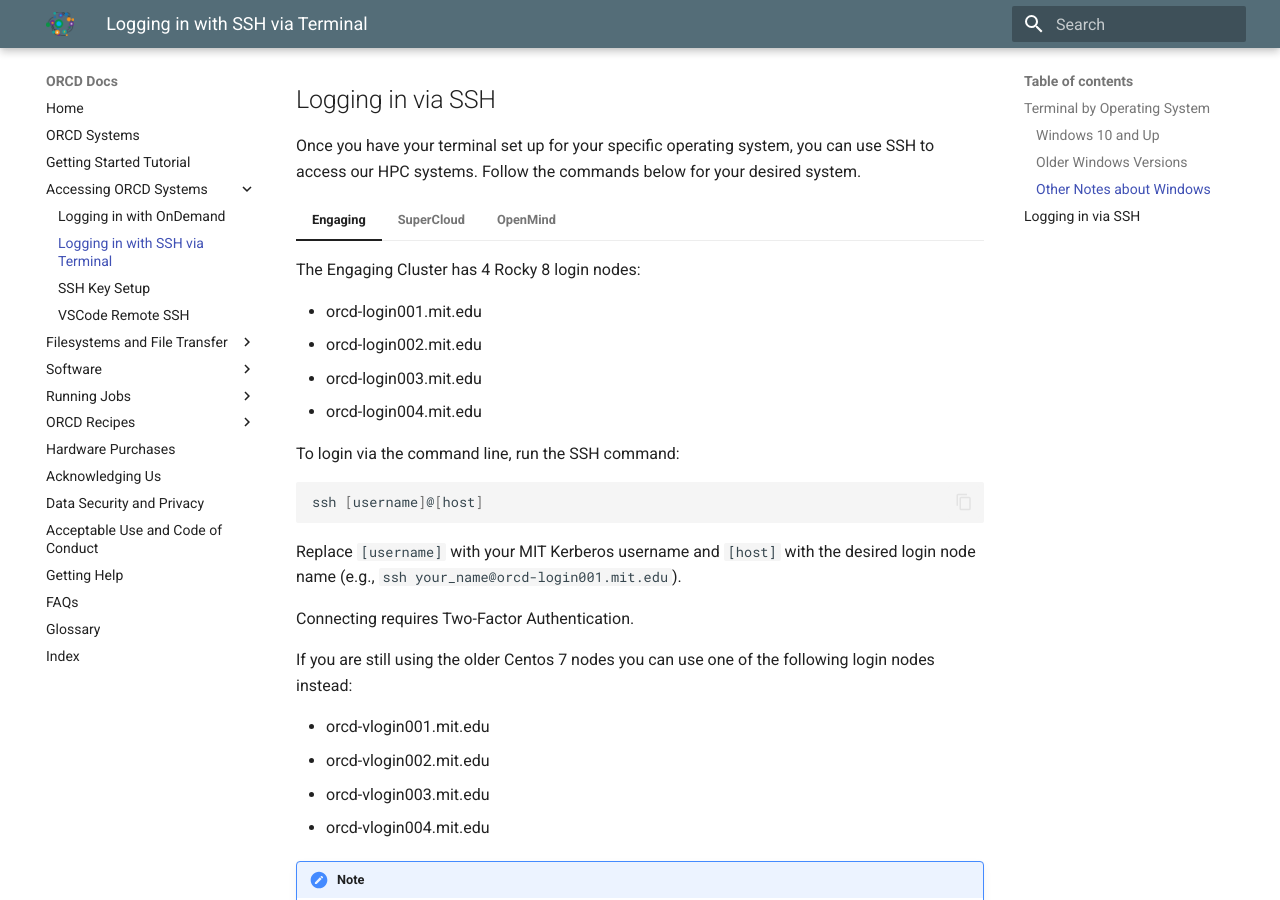
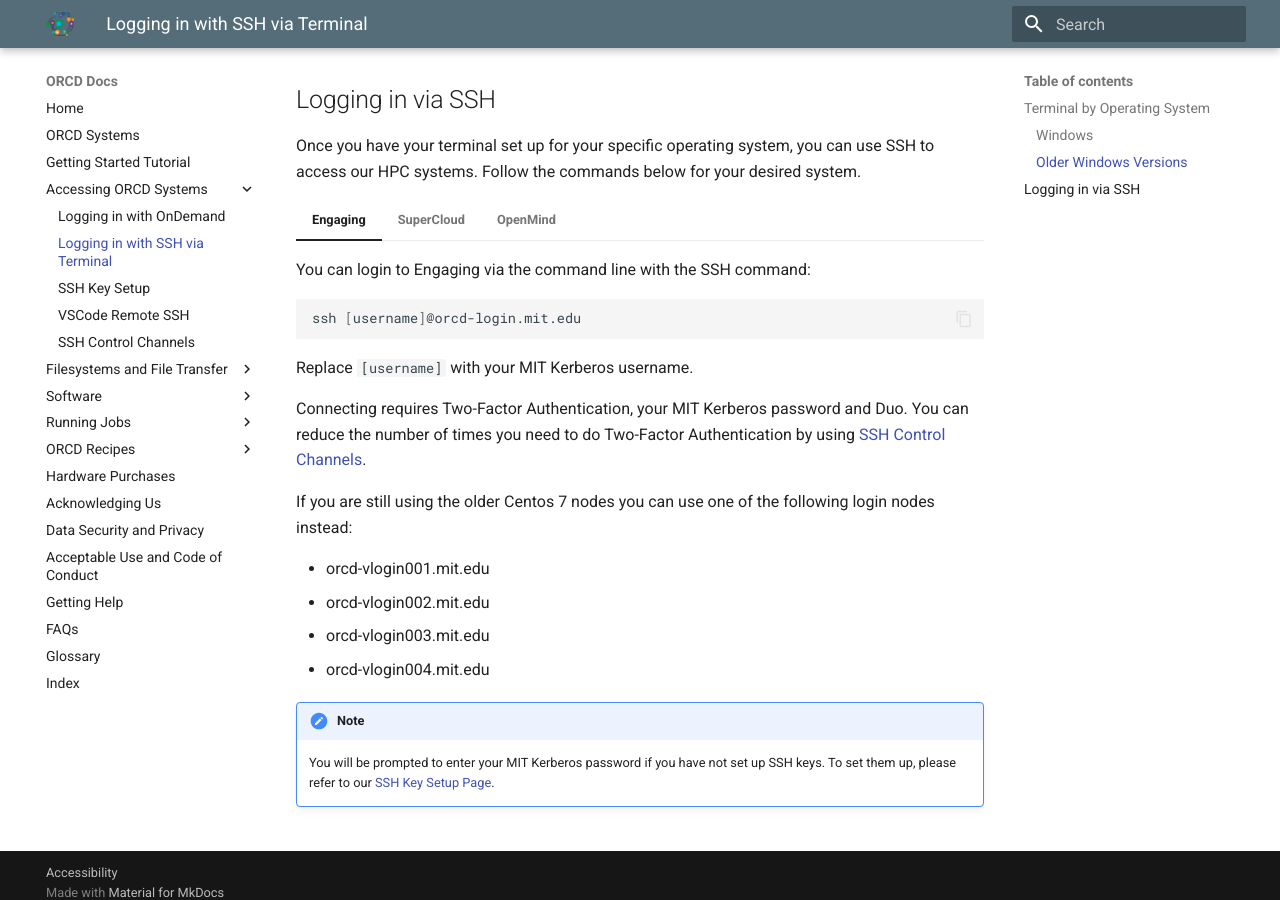
Before and after one commit to mit-orcd/orcd-docs-edit, an MkDocs documentation site: the page built from docs/accessing-orcd/ssh-login.md, in a window 1280 px wide and 900 px high, scrolled down 722 px. Built offline with MkDocs 1.6.1 and Material for MkDocs 9.7.7, drawn with Linux system fonts in a browser that asks for light colours.

Commit message:
updates for new login nodes and control channels

````diff
--- a/docs/accessing-orcd/ssh-login.md
+++ b/docs/accessing-orcd/ssh-login.md
@@ -21,7 +21,7 @@
 === "Windows"
     Windows systems offer multiple terminal options: Windows Terminal, Command Prompt, and PowerShell. The best way to get a terminal depends on your version of Windows. Starting at Windows 10, the Windows Subsystem for Linux (WSL) is available, allowing you to run Linux as an application in Windows. You can also use the Windows Command Prompt if you have SSH enabled. For older versions of Windows, install a terminal program that supports bash.
 
-    ####**Windows 10 and Up**
+    ####**Windows**
     You have two options:
 
     1. **Windows Command Prompt (CMD):** Comes with all Windows computers and supports SSH with little to no setup. However, it lacks some tools for transferring files and uses different commands than Linux.
@@ -34,31 +34,17 @@
     ####**Older Windows Versions**
     For older Windows versions, install a terminal that supports bash and SSH, such as MobaXterm. Follow the instructions on this [Page](https://mobaxterm.mobatek.net/) to install MobaXterm and create a local shell.
 
-    ####Other Notes about Windows
-    Some programs may seem like valid terminals for accessing SuperCloud but are not ideal. Here are a few examples and why they are not recommended:
-
-    - <u>Windows Command Prompt (pre-Windows 10):</u> Does not natively support bash or SSH commands.
-    - <u>Windows PowerShell (pre-Windows 10):</u> Similar to Command Prompt, it does not natively support bash or SSH commands.
-    - <u>PuTTY:</u> A GUI-based program that is tricky to set up with SSH keys and requires a separate program for file transfers.
-
 ## Logging in via SSH
 Once you have your terminal set up for your specific operating system, you can use SSH to access our HPC systems. Follow the commands below for your desired system.
 
 === "Engaging"
-    The Engaging Cluster has 4 Rocky 8 login nodes:
+    You can login to Engaging via the command line with the SSH command:
+    ```bash
+    ssh [username]@orcd-login.mit.edu
+    ```
+    Replace `[username]` with your MIT Kerberos username.
 
-    - orcd-login001.mit.edu
-    - orcd-login002.mit.edu
-    - orcd-login003.mit.edu
-    - orcd-login004.mit.edu
-
-    To login via the command line, run the SSH command:
-    ```bash
-    ssh [username]@[host]
-    ```
-    Replace `[username]` with your MIT Kerberos username and `[host]` with the desired login node name (e.g., `ssh your_name@orcd-login001.mit.edu`).
-
-    Connecting requires Two-Factor Authentication.
+    Connecting requires Two-Factor Authentication, your MIT Kerberos password and Duo. You can reduce the number of times you need to do Two-Factor Authentication by using [SSH Control Channels](control-channels.md).
 
     If you are still using the older Centos 7 nodes you can use one of the following login nodes instead:
 
--- a/mkdocs.yml
+++ b/mkdocs.yml
@@ -9,6 +9,7 @@
     - Logging in with SSH via Terminal: accessing-orcd/ssh-login.md
     - SSH Key Setup: accessing-orcd/ssh-setup.md
     - VSCode Remote SSH: recipes/vscode.md
+    - SSH Control Channels: accessing-orcd/control-channels.md
   - Filesystems and File Transfer:
     - General Use Filesystems:  filesystems-file-transfer/filesystems.md
     - Project Specific Filesystems: filesystems-file-transfer/project-filesystems.md
````
Also changed, not shown: docs/accessing-orcd/control-channels.md (added, +67 -0 lines).
